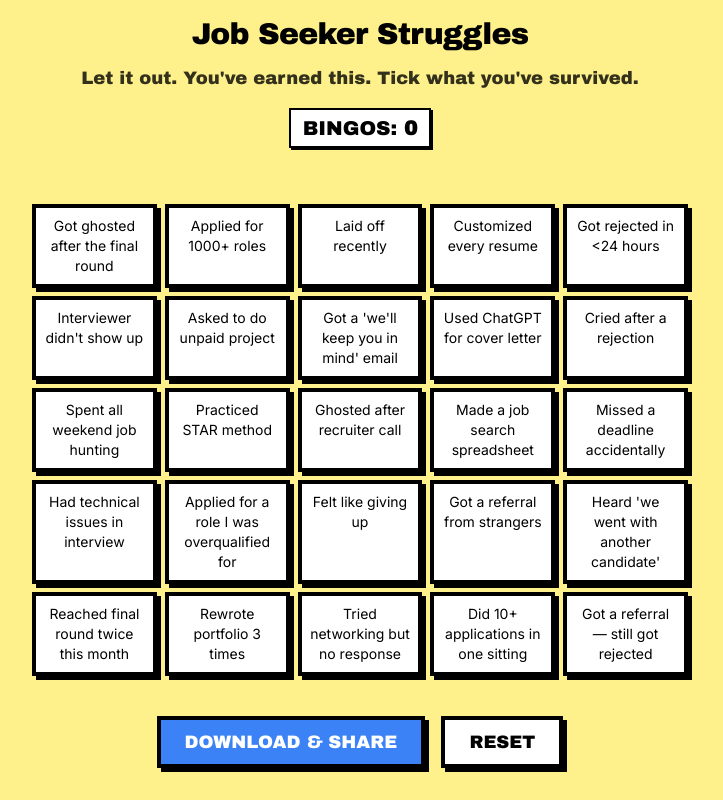
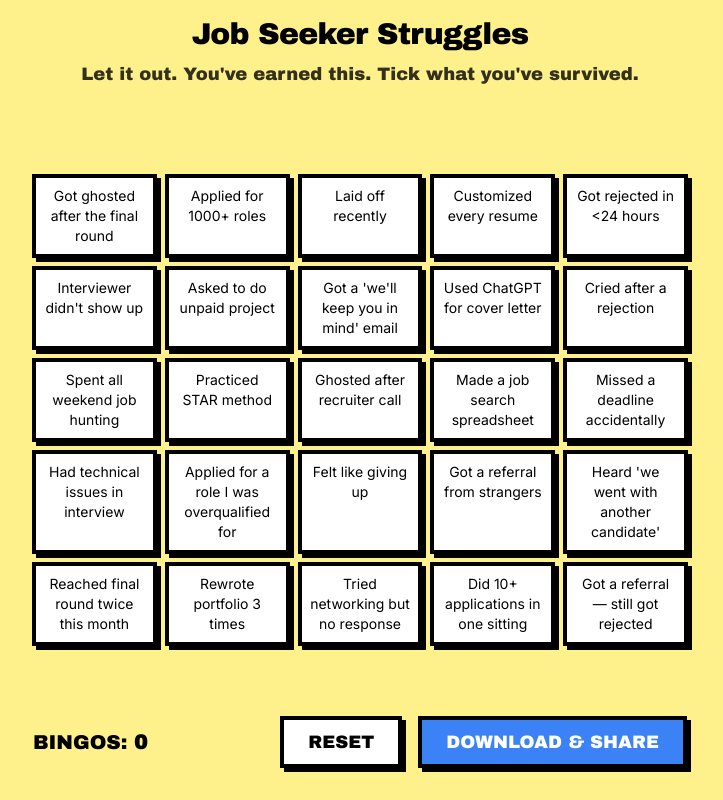
Before and after one commit to heyvj99/bingo, a React (Vite) app: page / in a window 1280 px wide. Shown: the whole page, without its empty margins (280-1003 px from the left). Built offline with nearby package versions, Linux system fonts and the light colour scheme.

Commit message:
rearrange layout

```diff
--- a/src/App.jsx
+++ b/src/App.jsx
@@ -128,18 +128,15 @@ function App() {
   };
 
   return (
-    <div className="min-h-screen flex flex-col p-4 bg-yellow-200">
-      <header className="text-center mb-4 flex flex-col gap-2">
+    <div className="min-h-screen flex flex-col items-center p-4 bg-yellow-200">
+      <header className="text-center mb-4 flex flex-col gap-1">
         <h1 className="neo-title mb-1 font-display">Job Seeker Struggles</h1>
         <p className="neo-subtitle text-black/80 font-display">
           Let it out. You've earned this. Tick what you've survived.
         </p>
-        <div className="mt-2">
-          <AnimatedScore score={bingoCount} isAnimating={isScoreAnimating} />
-        </div>
       </header>
 
-      <div className="flex-grow flex items-center justify-center my-4">
+      <div className="flex-grow flex items-center justify-center my-2">
         <div id="bingo-grid" className="bingo-grid relative">
           {BINGO_CONTENT.map((content, index) => (
             <div
@@ -186,16 +183,24 @@ function App() {
         </div>
       </div>
 
-      <div className="flex justify-center gap-4 mb-4">
-        <button onClick={handleScreenshot} className="neo-button font-display">
-          DOWNLOAD & SHARE
-        </button>
+      <div className="flex justify-between items-center mx-2 mb-4 w-full px-[9px] max-w-2xl">
+        <div>
+          <AnimatedScore score={bingoCount} isAnimating={isScoreAnimating} />
+        </div>
+        <div className="flex gap-4 ">
           <button
             onClick={handleReset}
             className="neo-button font-display bg-white text-dark"
           >
             RESET
           </button>
+          <button
+            onClick={handleScreenshot}
+            className="neo-button font-display"
+          >
+            DOWNLOAD & SHARE
+          </button>
+        </div>
       </div>
 
       {/* Big celebration when score hits 12 */}
--- a/src/components/AnimatedScore.jsx
+++ b/src/components/AnimatedScore.jsx
@@ -19,7 +19,7 @@ const AnimatedScore = ({ score, isAnimating }) => {
   return (
     <div className="relative inline-block">
       {/* Score display */}
-      <div className="text-xl font-display bg-white border-2 border-black px-3 py-1 inline-block shadow-[2px_2px_0px_0px_rgba(0,0,0,1)]">
+      <div className="text-xl font-display bg-white-0 py-1 inline-block">
         <span className="font-normal">BINGOS: </span>
         <span ref={scoreRef} className="font-bold">
           {score}
--- a/src/index.css
+++ b/src/index.css
@@ -39,7 +39,7 @@
   }
 
   .neo-subtitle {
-    @apply text-lg font-medium;
+    @apply text-lg font-normal;
     font-family: "Archivo Black", sans-serif;
   }
 }
```
Lines whose indentation alone changed are shown as unchanged.
